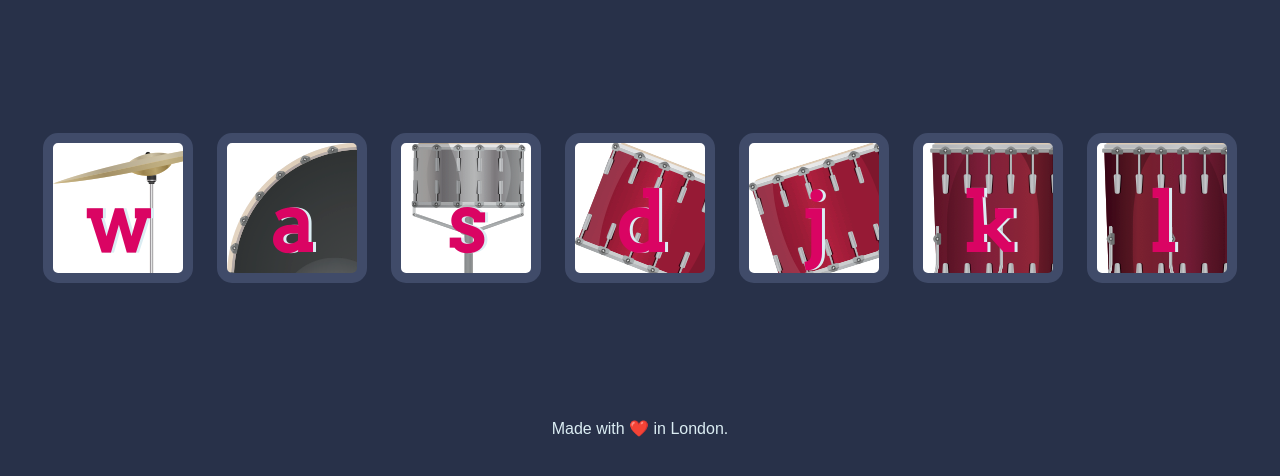
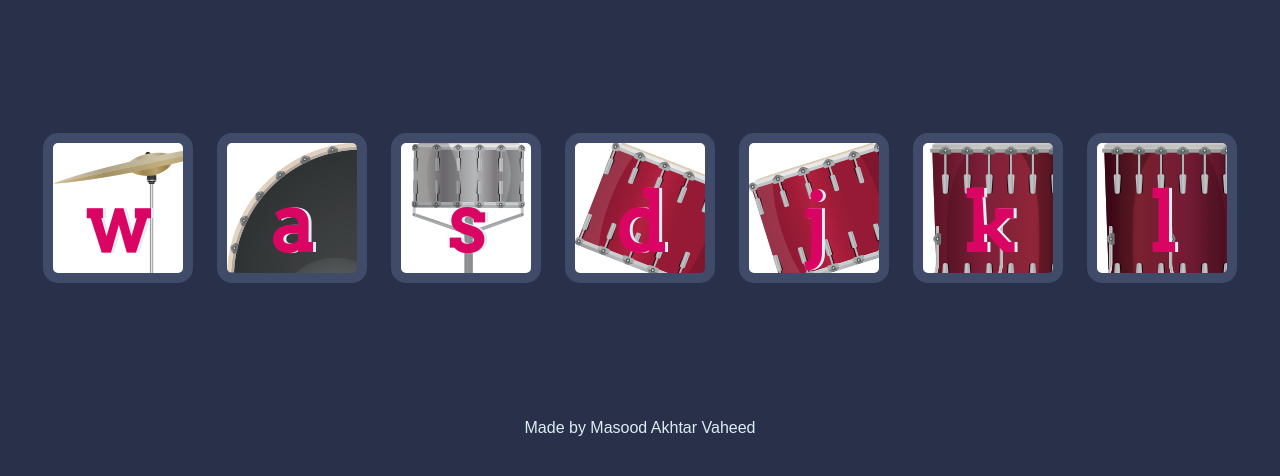
Before and after one commit to vaheedsk36/Virtual-Drum, a plain HTML site: page index.html in a window 1280 px wide. Shown: the part 156-632 px from the top of the page. Drawn offline with Linux system fonts and the light colour scheme.

Commit message:
Update index.html

```diff
--- a/index.html
+++ b/index.html
@@ -25,7 +25,7 @@
 
 
   <footer>
-    Made with ❤️ in London.
+    Made by Masood Akhtar Vaheed
   </footer>
 </body>
 
```
